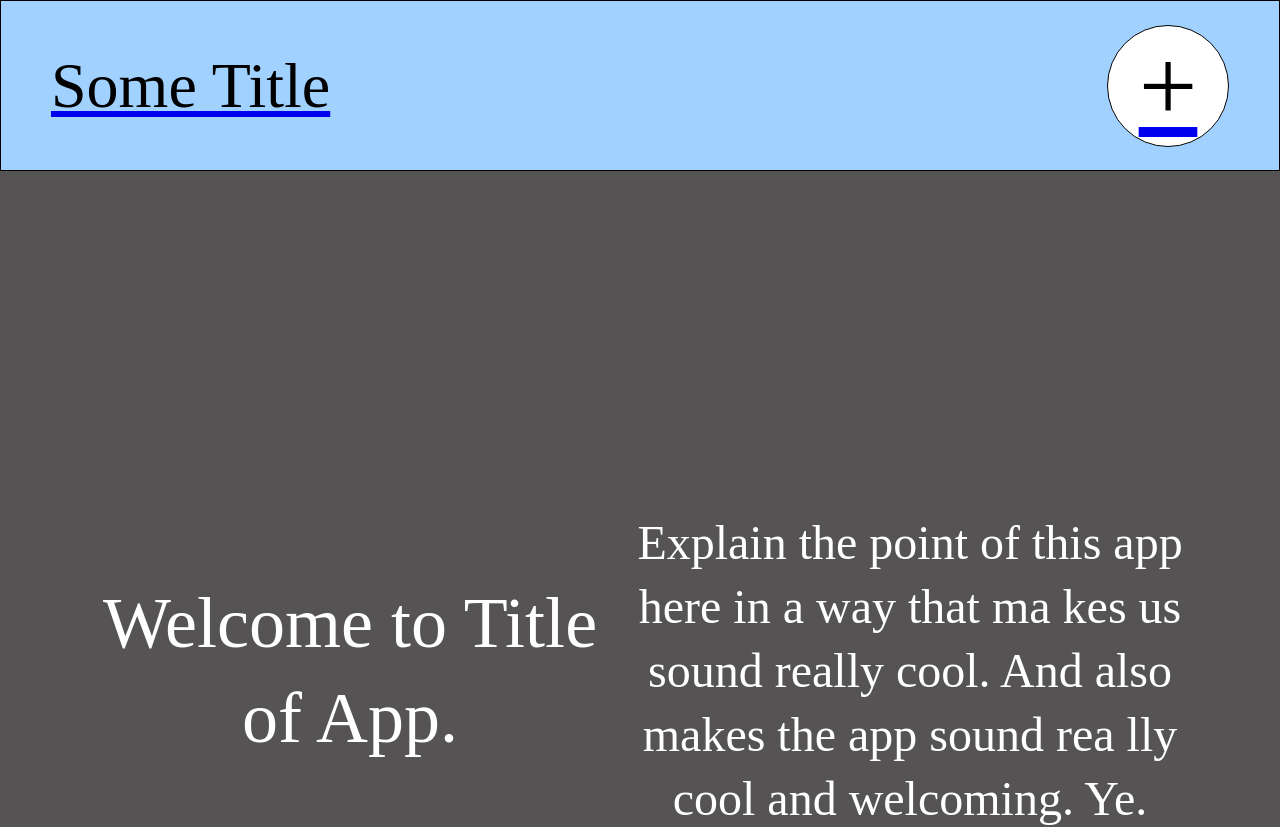
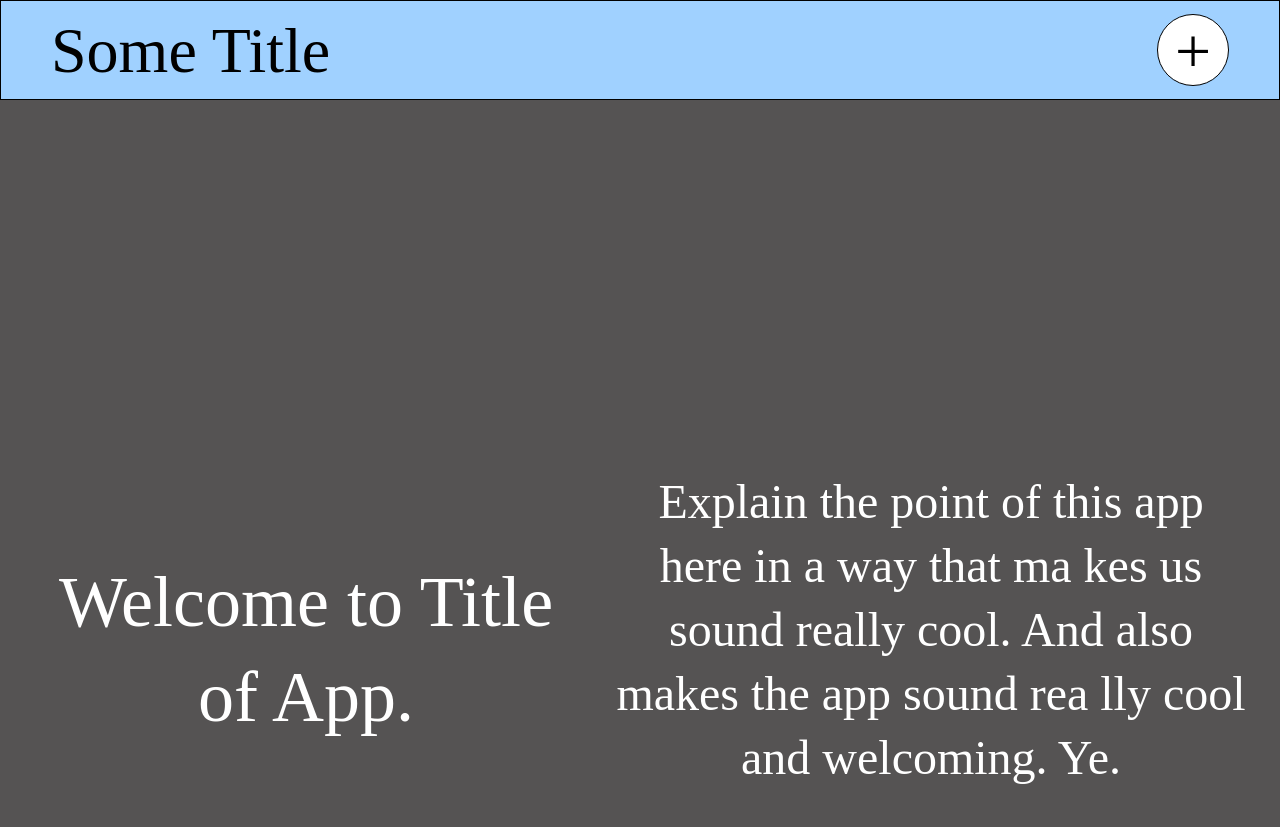
Before and after one commit to DianaDai426/HOTH-2021, a React (Create React App) app in the folder client/: page /about in a window 1280 px wide. Shown: the top 827 px of the page. Built offline with nearby package versions, Linux system fonts and the light colour scheme.

Commit message:
fixed up css

```diff
--- a/client/src/App.js
+++ b/client/src/App.js
@@ -14,22 +14,21 @@ function App() {
 
         <div className={styles.top}>
 
-
           {/*title */}
-            <Link to="/"><div className={styles.title}>
+          <Link to="/" style={{textDecoration:'none'}}><div className={styles.title}>
             Some Title
           </div></Link>
 
           {/*create a post */}
           <div className={styles.createPost}>
-
-
-              <Link to="/create_post" ><div className={styles.plus}> + </div></Link>
+            <Link to="/create_post" style={{textDecoration:'none'}}><div className={styles.plus}> + </div></Link>
           </div>
 
 
         </div>
+
       </header>
+
 
       {/*content */}
       <section className={styles.content}>
@@ -43,7 +42,6 @@ function App() {
          {/*fotter */}
       <footer className={styles.footer}>
         <b>HOTH 2021 Dolphin :)</b>
-
       </footer>
 
 
--- a/client/src/App.module.scss
+++ b/client/src/App.module.scss
@@ -3,6 +3,83 @@
 
 }
 
+.content{
+  //flex:1;
+  //display: flex;
+  background-color: rgb(85, 83, 83);
+}
+
+.footer{
+  text-align: center;
+  color: white;
+  display:flex;
+  align-items: center;
+  justify-content: center;
+  background: #0a6ad8;
+  height:50px;
+}
+
+.header{
+  //display: flex;
+  height: 100px;
+  background: #A0D1FF;
+  border: 1px solid #000000;
+  box-sizing: border-box;
+
+  .top{
+    height:100%;
+    margin:0 auto;
+    justify-content: space-between;
+    display:flex;
+    align-items: center;
+
+    .title{
+      width: auto;
+      height: 100%;
+      margin-left: 50px;
+      font-family: PT Serif;
+      font-style: normal;
+      font-weight: normal;
+      font-size: 64px;
+      line-height: 85px;
+      display: flex;
+      align-items: center;
+      text-align: center;
+
+      color: #000000;
+    }
+
+
+    .createPost{
+
+        height:100%;
+        display:flex;
+        align-items: center;
+
+      .plus{
+        width:70px;
+        height:70px;
+        font-family: PT Serif;
+        font-style: normal;
+        font-weight: normal;
+        font-size: 64px;
+        margin-right: 50px;
+        align-items: center;
+        text-align: center;
+
+        color: #000000;
+        background-color: white;
+        border-color: black;
+        border-style: solid;
+        border-radius: 1em;
+        border-width: 1px;
+      }
+
+    }
+  }
+}
+
+/*
 .content{
   flex:1;
   background-color: rgb(85, 83, 83);
@@ -73,3 +150,4 @@
     }
   }
 }
+*/
--- a/client/src/pages/About/About.module.scss
+++ b/client/src/pages/About/About.module.scss
@@ -1,4 +1,54 @@
+.wrap{
+    background-color: rgb(85, 83, 83);
+    height: 100%;
+    display: flex;
 
+    .left{
+        width:40%;
+        height:1000px;
+        margin: 50px;
+
+        display:flex;
+        justify-content: center;
+        text-align: center;
+        float:left;
+
+
+        font-family: PT Serif;
+        font-style: normal;
+        font-weight: normal;
+        font-size: 72px;
+        line-height: 95px;
+        display: flex;
+        align-items: center;
+        text-align: center;
+
+        color: #FFFFFF;
+    }
+
+    .right{
+        height:1000px;
+        display:flex;
+        justify-content: center;
+        text-align: center;
+        font-family: PT Serif;
+        font-style: normal;
+        font-weight: normal;
+        font-size: 48px;
+        line-height: 64px;
+        display: flex;
+        align-items: center;
+        text-align: center;
+
+        color: #FFFFFF;
+
+        margin: 30px;
+
+    }
+}
+
+
+/*
 .wrap{
     background-color: rgb(85, 83, 83);
     height:100vh;
@@ -44,3 +94,4 @@
 
     }
 }
+*/
--- a/client/src/pages/Landing/Landing.module.scss
+++ b/client/src/pages/Landing/Landing.module.scss
@@ -1,4 +1,79 @@
 
+.wrap{
+    height:100%;
+
+    .landing{
+        display:flex;
+        flex-direction: column;
+        align-items: center;
+    }
+
+    .mainTitle{
+        font-family: PT Serif;
+        font-style: normal;
+        font-weight: normal;
+        font-size: 96px;
+        display:flex;
+        justify-content: center;
+        align-items: center;
+        text-align: center;
+        width: auto;
+        padding-top: 100px;
+        padding-bottom: 30px;
+        color:white;
+
+    }
+    .showPosts{
+
+        font-family: PT Serif;
+        font-style: normal;
+        font-weight: normal;
+        font-size: 48px;
+        line-height: 64px;
+        display: flex;
+        align-items: center;
+        justify-content: center;
+        text-align: center;
+        height:70px;
+        font-size: 36px;
+        padding: 0px 30px;
+        width:auto;
+        margin:auto;
+        color: #000000;
+        background-color:#FF6C7D;
+
+
+        border-radius: 1em;
+
+    }
+    .about{
+        font-family: PT Serif;
+        font-style: normal;
+        font-weight: normal;
+        font-size: 24px;
+        display:flex;
+        justify-content: center;
+        text-align: center;
+        padding-top: 100px;
+        padding-bottom: 60px;
+        color:white;
+        text-decoration: underline;
+
+    }
+    .post{
+        font-family: PT Serif;
+        font-style: normal;
+        font-weight: normal;
+        font-size: 100px;
+        height:1000px;
+        display: flex;
+        align-items: center;
+        justify-content: center;
+        color:white;
+    }
+}
+
+/*
 .wrap{
 
     height:100%;
@@ -55,11 +130,10 @@
         font-family: PT Serif;
         font-style: normal;
         font-weight: normal;
-        font-size: 100px;
-        height:1000px;
         display: flex;
-        align-items: center;
+        flex-direction: column;
         justify-content: center;
-        color:white;
+        margin-top: 50px;
     }
 }
+*/
--- a/client/src/pages/Landing/index.js
+++ b/client/src/pages/Landing/index.js
@@ -14,7 +14,7 @@ export default() =>{
 
         {/*about */}
         <section className={styles.about}>
-        <Link  to="/about">  whoa, what is this about?</Link>
+        <Link  to="/about" style={{color:"white"}}>  whoa, what is this about?</Link>
 
         </section>
 
```
Also changed, not shown: 1 other file (tests, documents, lock files or other folders). Lines whose indentation alone changed are shown as unchanged.
